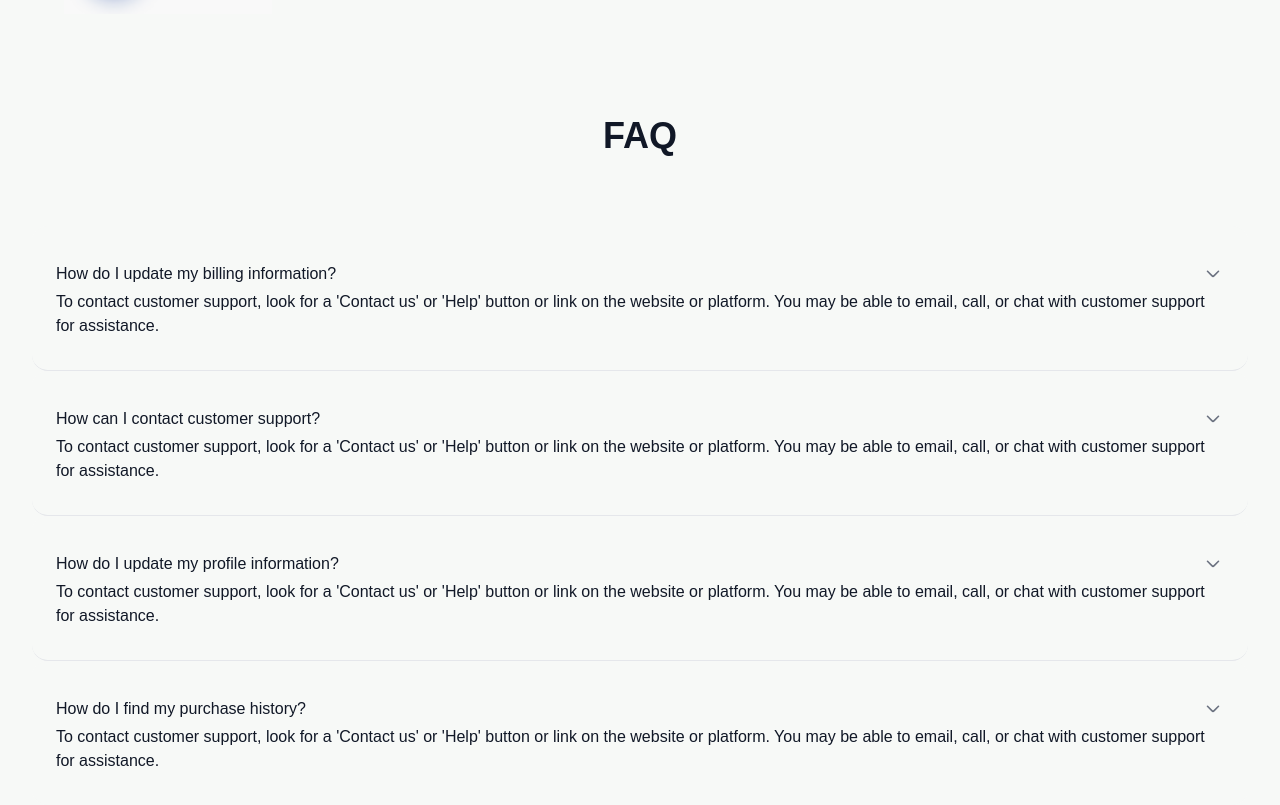
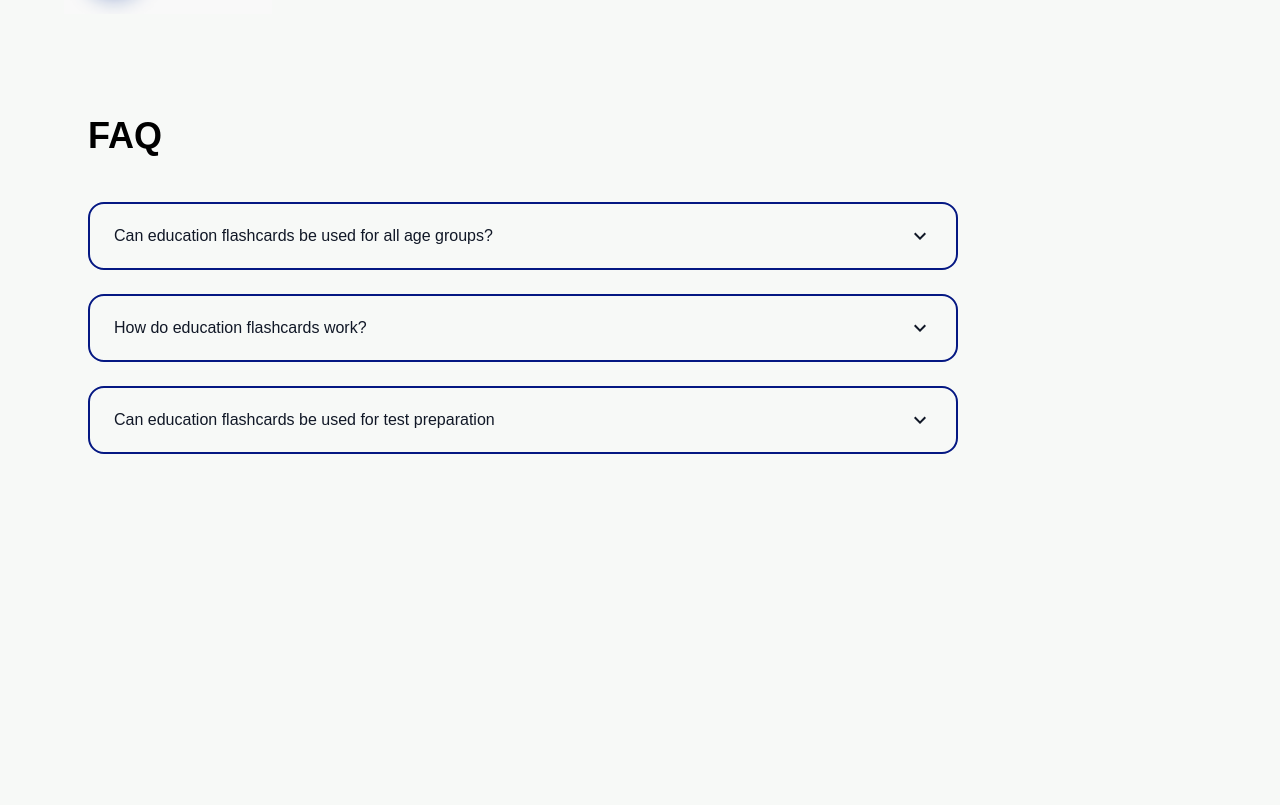
Before and after one commit to yugalJ7/flashcard_assign, a React (Vite) app: page / in a window 1280 px wide. Shown: the part 799-1604 px from the top of the page. After the commit the page ends 1373 px from the top, so only its background shows below. Built offline with nearby package versions, Linux system fonts and the light colour scheme.

Commit message:
completed

```diff
--- a/src/components/breadcrums/Breadcrums.jsx
+++ b/src/components/breadcrums/Breadcrums.jsx
@@ -5,13 +5,13 @@ import KeyboardArrowRightIcon from "@mui/icons-material/KeyboardArrowRight";
 const Breadcrums = () => {
   return (
     <nav className="flex" aria-label="Breadcrumb">
-      <ol className="inline-flex items-center justify-center space-x-1 rtl:space-x-reverse ml-14 p-4 mt-5">
+      <ol className="inline-flex items-center justify-center space-x-1 rtl:space-x-reverse ml-1 sm:ml-14 p-4 mt-5">
         <li className="inline-flex items-center">
           <div className="flex items-center">
             <HomeRoundedIcon sx={{ fontSize: 25, color: "#686671" }} />
             <a
               href="#"
-              className="ms-1 text-sm font-normal text-[#686671] font-vietnam  md:ms-2  "
+              className="ms-1 text-xs sm:text-sm font-normal text-[#686671] font-vietnam  md:ms-2  "
             >
               Flashcard
             </a>
@@ -22,7 +22,7 @@ const Breadcrums = () => {
             <KeyboardArrowRightIcon sx={{ color: "#051883" }} />
             <a
               href="#"
-              className="ms-1 text-sm font-normal text-[#686671] font-vietnam  md:ms-2  "
+              className="ms-1 text-xs sm:text-sm font-normal text-[#686671] font-vietnam  md:ms-2  "
             >
               Mathematics
             </a>
@@ -31,7 +31,7 @@ const Breadcrums = () => {
         <li aria-current="page">
           <div className="flex items-center">
             <KeyboardArrowRightIcon sx={{ color: "#051883" }} />
-            <span className="ms-1 text-sm font-normal  text-[#051883] md:ms-2  font-vietnam">
+            <span className="ms-1 text-xs sm:text-sm font-normal  text-[#051883] md:ms-2  font-vietnam">
               Relation and Function
             </span>
           </div>
--- a/src/components/footer/Footer.jsx
+++ b/src/components/footer/Footer.jsx
@@ -1,168 +1,51 @@
-import React from "react";
+import React, { useState } from "react";
+import KeyboardArrowDownIcon from "@mui/icons-material/KeyboardArrowDown";
+
+const faqData = [
+  { id: 1, text: "Can education flashcards be used for all age groups?" },
+  { id: 2, text: "How do education flashcards work?" },
+  { id: 3, text: "Can education flashcards be used for test preparation" },
+];
 
 const Footer = () => {
+  const [activeIndex, setActiveIndex] = useState(-1);
+
+  const handleClick = (index) => {
+    setActiveIndex(index === activeIndex ? -1 : index);
+  };
   return (
     <section className="py-24">
-      <div className="mx-auto max-w-7xl px-4 sm:px-6 lg:px-8">
-        <div className="mb-16">
-          <h2 className="text-4xl font-manrope text-center font-bold text-gray-900 leading-[3.25rem]">
+      <div className="ml-1 sm:ml-14 max-w-7xl px-4 sm:px-6 lg:px-8">
+        <div className="mb-10">
+          <h2 className="text-4xl font-vietnam text-left font-bold  leading-[3.25rem]">
             FAQ
           </h2>
         </div>
-        <div className="accordion-group" data-accordion="default-accordion">
+        <div>
+          {faqData.map((items) => {
+            return (
               <div
-            className="accordion py-8 px-6 border-b border-solid border-gray-200 transition-all duration-500 rounded-2xl hover:bg-indigo-50 accordion-active:bg-indigo-50 active"
-            id="basic-heading-one-with-arrow"
+                key={items.id}
+                className="accordion mb-6 py-4 px-6 border-2 border-solid border-[#051883] transition-all duration-500 rounded-2xl w-3/4"
               >
                 <button
-              className="accordion-toggle group inline-flex items-center justify-between leading-8 text-gray-900 w-full transition duration-500 text-left hover:text-indigo-600 accordion-active:font-medium accordion-active:text-indigo-600"
-              aria-controls="basic-collapse-one-with-arrow"
+                  onClick={() => handleClick(items.id)}
+                  className="inline-flex items-center justify-between leading-8 text-gray-900 w-full transition duration-500 text-left"
                 >
-              <h5>How do I update my billing information?</h5>
-              <svg
-                className="text-gray-500 transition duration-500 group-hover:text-indigo-600 accordion-active:text-indigo-600 accordion-active:rotate-180"
-                width={22}
-                height={22}
-                viewBox="0 0 22 22"
-                fill="none"
-                xmlns="http://www.w3.org/2000/svg"
-              >
-                <path
-                  d="M16.5 8.25L12.4142 12.3358C11.7475 13.0025 11.4142 13.3358 11 13.3358C10.5858 13.3358 10.2525 13.0025 9.58579 12.3358L5.5 8.25"
-                  stroke="currentColor"
-                  strokeWidth="1.6"
-                  strokeLinecap="round"
-                  strokeLinejoin="round"
-                />
-              </svg>
+                  <h5>{items.text}</h5>
+                  <KeyboardArrowDownIcon />
                 </button>
-            <div
-              id="basic-collapse-one-with-arrow"
-              className="accordion-content w-full px-0 overflow-hidden"
-              aria-labelledby="basic-heading-one-with-arrow"
-              style={{ maxHeight: 250 }}
-            >
+                {items.id === activeIndex && (
+                  <div className="w-full px-0" style={{ maxHeight: 250 }}>
                     <p className="text-base text-gray-900 leading-6">
-                To contact customer support, look for a 'Contact us' or 'Help'
-                button or link on the website or platform. You may be able to
-                email, call, or chat with customer support for assistance.
+                      Lorem ipsum, dolor sit amet consectetur adipisicing elit.
+                      Necessitatibus, neque?
                     </p>
                   </div>
+                )}
               </div>
-          <div
-            className="accordion py-8 px-6 border-b border-solid border-gray-200 transition-all duration-500 rounded-2xl hover:bg-indigo-50 accordion-active:bg-indigo-50"
-            id="basic-heading-two-with-arrow"
-          >
-            <button
-              className="accordion-toggle group inline-flex items-center justify-between leading-8 text-gray-900 w-full transition duration-500 text-left hover:text-indigo-600 accordion-active:text-indigo-600"
-              aria-controls="basic-collapse-two-with-arrow"
-            >
-              <h5>How can I contact customer support?</h5>
-              <svg
-                className="text-gray-500 transition duration-500 group-hover:text-indigo-600 accordion-active:text-indigo-600 accordion-active:rotate-180"
-                width={22}
-                height={22}
-                viewBox="0 0 22 22"
-                fill="none"
-                xmlns="http://www.w3.org/2000/svg"
-              >
-                <path
-                  d="M16.5 8.25L12.4142 12.3358C11.7475 13.0025 11.4142 13.3358 11 13.3358C10.5858 13.3358 10.2525 13.0025 9.58579 12.3358L5.5 8.25"
-                  stroke="currentColor"
-                  strokeWidth="1.6"
-                  strokeLinecap="round"
-                  strokeLinejoin="round"
-                />
-              </svg>
-            </button>
-            <div
-              id="basic-collapse-two-with-arrow"
-              className="accordion-content w-full px-0 overflow-hidden"
-              aria-labelledby="basic-heading-two-with-arrow"
-            >
-              <p className="text-base text-gray-900 leading-6">
-                To contact customer support, look for a 'Contact us' or 'Help'
-                button or link on the website or platform. You may be able to
-                email, call, or chat with customer support for assistance.
-              </p>
-            </div>
-          </div>
-          <div
-            className="accordion py-8 px-6 border-b border-solid border-gray-200 transition-all duration-500 rounded-2xl hover:bg-indigo-50 accordion-active:bg-indigo-50"
-            id="basic-heading-three-with-arrow"
-          >
-            <button
-              className="accordion-toggle group inline-flex items-center justify-between leading-8 text-gray-900 w-full transition duration-500 text-left hover:text-indigo-600 accordion-active:text-indigo-600"
-              aria-controls="basic-collapse-three-with-arrow"
-            >
-              <h5>How do I update my profile information?</h5>
-              <svg
-                className="text-gray-500 transition duration-500 group-hover:text-indigo-600 accordion-active:text-indigo-600 accordion-active:rotate-180"
-                width={22}
-                height={22}
-                viewBox="0 0 22 22"
-                fill="none"
-                xmlns="http://www.w3.org/2000/svg"
-              >
-                <path
-                  d="M16.5 8.25L12.4142 12.3358C11.7475 13.0025 11.4142 13.3358 11 13.3358C10.5858 13.3358 10.2525 13.0025 9.58579 12.3358L5.5 8.25"
-                  stroke="currentColor"
-                  strokeWidth="1.6"
-                  strokeLinecap="round"
-                  strokeLinejoin="round"
-                />
-              </svg>
-            </button>
-            <div
-              id="basic-collapse-three-with-arrow"
-              className="accordion-content w-full px-0 overflow-hidden"
-              aria-labelledby="basic-heading-three-with-arrow"
-            >
-              <p className="text-base text-gray-900 leading-6">
-                To contact customer support, look for a 'Contact us' or 'Help'
-                button or link on the website or platform. You may be able to
-                email, call, or chat with customer support for assistance.
-              </p>
-            </div>
-          </div>
-          <div
-            className="accordion py-8 px-6 transition-all duration-500 rounded-2xl hover:bg-indigo-50 accordion-active:bg-indigo-50"
-            id="basic-heading-three-with-arrow"
-          >
-            <button
-              className="accordion-toggle group inline-flex items-center justify-between leading-8 text-gray-900 w-full transition duration-500 text-left hover:text-indigo-600 accordion-active:text-indigo-600"
-              aria-controls="basic-collapse-three-with-arrow"
-            >
-              <h5>How do I find my purchase history?</h5>
-              <svg
-                className="text-gray-500 transition duration-500 group-hover:text-indigo-600 accordion-active:text-indigo-600 accordion-active:rotate-180"
-                width={22}
-                height={22}
-                viewBox="0 0 22 22"
-                fill="none"
-                xmlns="http://www.w3.org/2000/svg"
-              >
-                <path
-                  d="M16.5 8.25L12.4142 12.3358C11.7475 13.0025 11.4142 13.3358 11 13.3358C10.5858 13.3358 10.2525 13.0025 9.58579 12.3358L5.5 8.25"
-                  stroke="currentColor"
-                  strokeWidth="1.6"
-                  strokeLinecap="round"
-                  strokeLinejoin="round"
-                />
-              </svg>
-            </button>
-            <div
-              id="basic-collapse-three-with-arrow"
-              className="accordion-content w-full px-0 overflow-hidden"
-              aria-labelledby="basic-heading-three-with-arrow"
-            >
-              <p className="text-base text-gray-900 leading-6">
-                To contact customer support, look for a 'Contact us' or 'Help'
-                button or link on the website or platform. You may be able to
-                email, call, or chat with customer support for assistance.
-              </p>
-            </div>
-          </div>
+            );
+          })}
         </div>
       </div>
     </section>
--- a/src/components/navbar/Navbar.jsx
+++ b/src/components/navbar/Navbar.jsx
@@ -18,7 +18,7 @@ const Navbar = () => {
   };
   return (
     <nav className=" border-gray-200 ">
-      <div className="max-w-screen-xl flex flex-wrap items-center justify-between mx-14 py-4">
+      <div className="max-w-screen-xl flex flex-wrap items-center justify-between ml-1 sm:mx-14 py-4">
         <a href="https://www.hyggexworld.com/" className="cursor-pointer">
           <img src="/assets/logo.png" className="h-12 w-40" alt="Hyggex Logo" />
         </a>
```
Also changed, not shown: src/components/cards/Cards.jsx (+12 -8 lines). Lines whose indentation alone changed are shown as unchanged.
